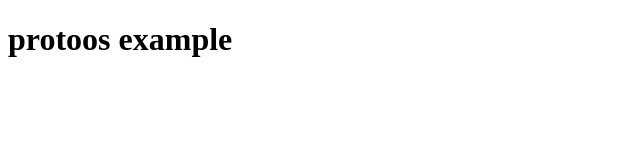
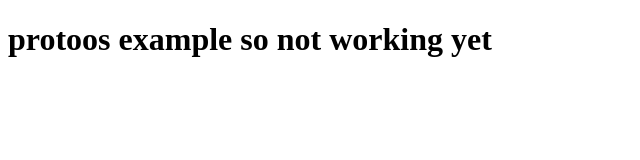
Before and after one commit to malyvb/ProtOS, a plain HTML site: page index.html in a window 1280 px wide. Shown: the whole page, without its empty margins (0-640 px from the left). Drawn offline with Linux system fonts and the light colour scheme.

Commit message:
Update index.html

```diff
--- a/index.html
+++ b/index.html
@@ -7,6 +7,6 @@
       <link rel="shortcut icon" type="image/png" href="https://u.cubeupload.com/kaykay/d4fe1f97243248b0953c.png"/>
     </head>
     <body>
-      <h1>protoos example </h1>
+      <h1>protoos example so not working yet</h1>
     </body>
  </html>
```
